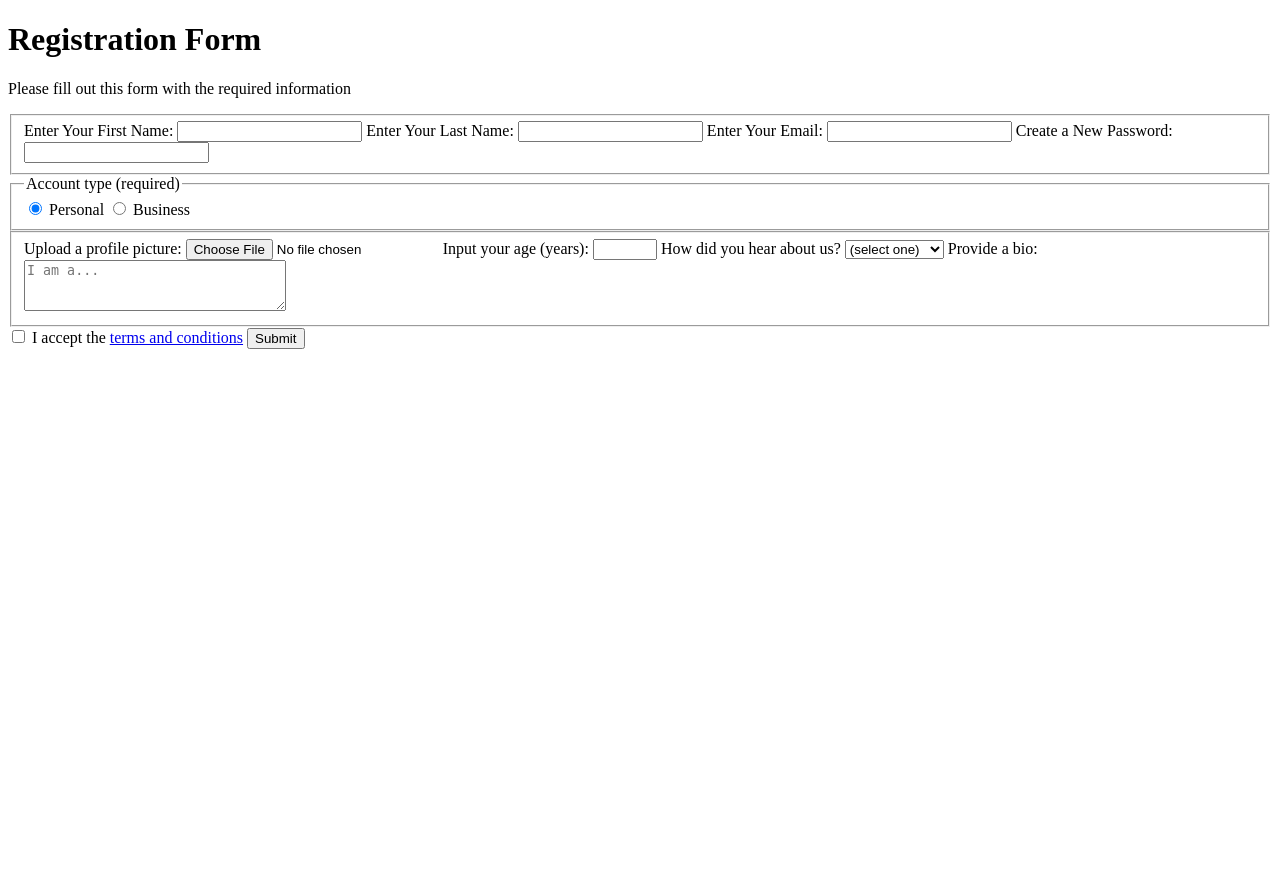
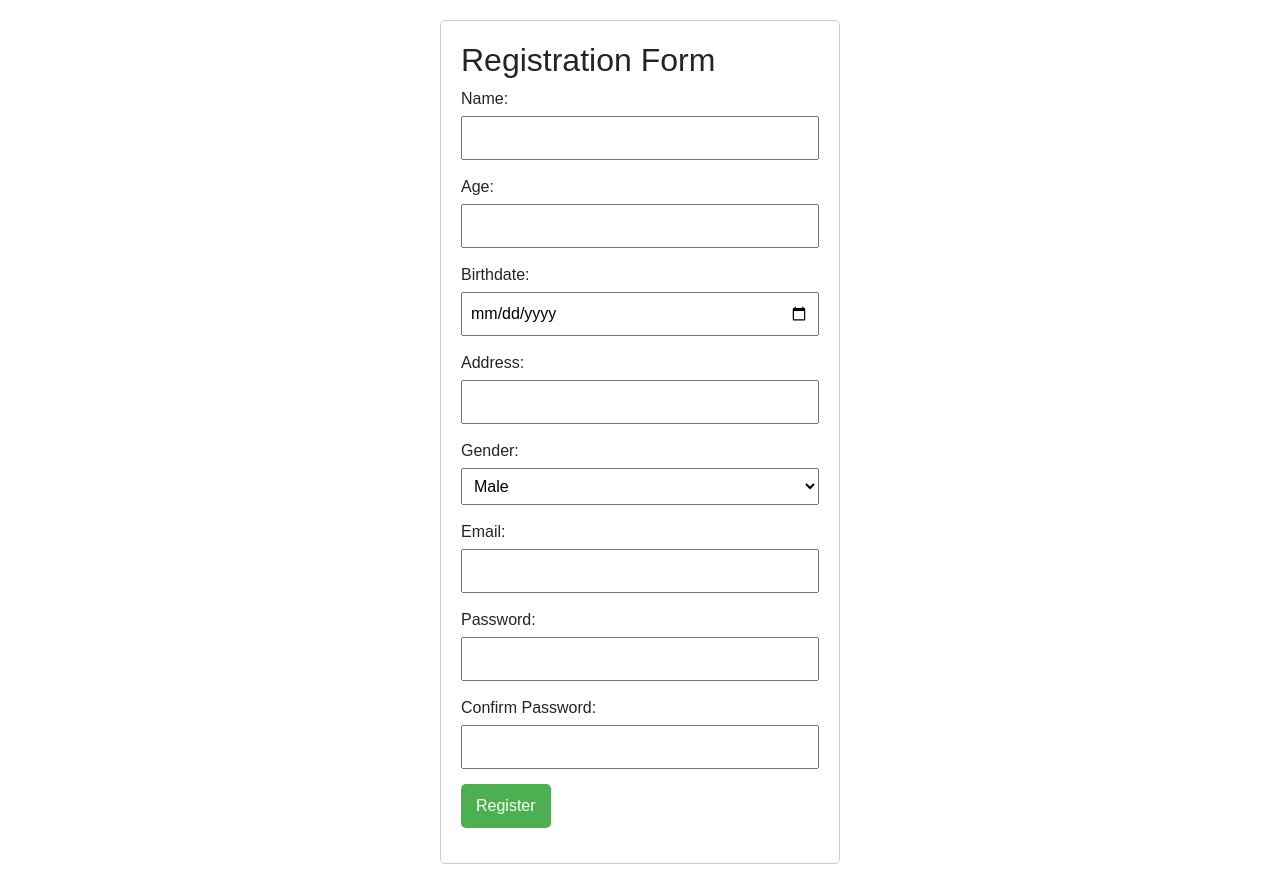
Before and after one commit to WINDcaster777/hydra, a PHP site: page /registration.php in a window 1280 px wide. Before the commit the page ends 349 px from the top, so only its background shows below. Run offline with PHP 8.4, Linux system fonts and the light colour scheme.

Commit message:
update registration form

```diff
--- a/registration/registration.php
+++ b/registration/registration.php
@@ -2,43 +2,93 @@
 <html lang="en">
 <head>
     <meta charset="UTF-8">
+    <meta name="viewport" content="width=device-width, initial-scale=1.0">
+    <link href="https://cdn.jsdelivr.net/npm/bootstrap@5.3.5/dist/css/bootstrap.min.css" rel="stylesheet" integrity="sha384-SgOJa3DmI69IUzQ2PVdRZhwQ+dy64/BUtbMJw1MZ8t5HZApcHrRKUc4W0kG879m7" crossorigin="anonymous">
     <title>Registration Form</title>
+    <style>
+        body {
+            font-family: Arial, sans-serif;
+            margin: 20px;
+        }
+        .form-container {
+            max-width: 400px;
+            margin: auto;
+            padding: 20px;
+            border: 1px solid #ccc;
+            border-radius: 5px;
+        }
+        .form-group {
+            margin-bottom: 15px;
+        }
+        .form-group label {
+            display: block;
+            margin-bottom: 5px;
+        }
+        .form-group input,
+        .form-group select {
+            width: 100%;
+            padding: 8px;
+            box-sizing: border-box;
+        }
+        .form-group button {
+            padding: 10px 15px;
+            background-color: #4CAF50;
+            color: white;
+            border: none;
+            border-radius: 5px;
+            cursor: pointer;
+        }
+        .form-group button:hover {
+            background-color: #45a049;
+        }
+    </style>
 </head>
 <body>
-    <h1>Registration Form</h1>
-    <p>Please fill out this form with the required information</p>
-    <form method="post" action='https://register-demo.freecodecamp.org'>
-      <fieldset>
-        <label for="first-name">Enter Your First Name: <input id="first-name" name="first-name" type="text" required /></label>
-        <label for="last-name">Enter Your Last Name: <input id="last-name" name="last-name" type="text" required /></label>
-        <label for="email">Enter Your Email: <input id="email" name="email" type="email" required /></label>
-        <label for="new-password">Create a New Password: <input id="new-password" name="new-password" type="password" pattern="[a-z0-5]{8,}" required /></label>
-      </fieldset>
-      <fieldset>
-        <legend>Account type (required)</legend>
-        <label for="personal-account"><input id="personal-account" type="radio" name="account-type" class="inline" checked /> Personal</label>
-        <label for="business-account"><input id="business-account" type="radio" name="account-type" class="inline" /> Business</label>
-      </fieldset>
-      <fieldset>
-        <label for="profile-picture">Upload a profile picture: <input id="profile-picture" type="file" name="file" /></label>
-        <label for="age">Input your age (years): <input id="age" type="number" name="age" min="13" max="120" /></label>
-        <label for="referrer">How did you hear about us?
-          <select id="referrer" name="referrer">
-            <option value="">(select one)</option>
-            <option value="1">Friends</option>
-            <option value="2">Social Media</option>
-            <option value="3">Strangers</option>
-            <option value="4">Other</option>
+
+    <div class="form-container">
+        <h2>Registration Form</h2>
+        <form action="#" method="post">
+            <div class="form-group">
+                <label for="name">Name:</label>
+                <input type="text" id="name" name="name" required>
+            </div>
+            <div class="form-group">
+                <label for="age">Age:</label>
+                <input type="number" id="age" name="age" required>
+            </div>
+            <div class="form-group">
+                <label for="birthdate">Birthdate:</label>
+                <input type="date" id="birthdate" name="birthdate" required>
+            </div>
+            <div class="form-group">
+                <label for="address">Address:</label>
+                <input type="text" id="address" name="address" required>
+            </div>
+            <div class="form-group">
+                <label for="gender">Gender:</label>
+                <select id="gender" name="gender" required>
+                    <option value="male">Male</option>
+                    <option value="female">Female</option>
+                    <option value="other">Other</option>
                 </select>
-        </label>
-        <label for="bio">Provide a bio:
-          <textarea id="bio" name="bio" rows="3" cols="30" placeholder="I am a..."></textarea>
-        </label>
-      </fieldset>
-      <label for="terms-and-conditions">
-        <input class="inline" id="terms-and-conditions" type="checkbox" required name="terms-and-conditions" /> I accept the <a href="https://www.freecodecamp.org/news/terms-of-service/">terms and conditions</a>
-      </label>
-      <input type="submit" value="Submit" />
+            </div>
+            <div class="form-group">
+                <label for="email">Email:</label>
+                <input type="email" id="email" name="email" required>
+            </div>
+            <div class="form-group">
+                <label for="password">Password:</label>
+                <input type="password" id="password" name="password" required>
+            </div>
+            <div class="form-group">
+                <label for="confirm_password">Confirm Password:</label>
+                <input type="password" id="confirm_password" name="confirm_password" required>
+            </div>
+            <div class="form-group">
+                <button type="submit">Register</button>
+            </div>
         </form>
+    </div>
+    <script src="https://cdn.jsdelivr.net/npm/bootstrap@5.3.5/dist/js/bootstrap.bundle.min.js" integrity="sha384-k6d4wzSIapyDyv1kpU366/PK5hCdSbCRGRCMv+eplOQJWyd1fbcAu9OCUj5zNLiq" crossorigin="anonymous"></script>
 </body>
 </html>
```
Lines whose indentation alone changed are shown as unchanged.
